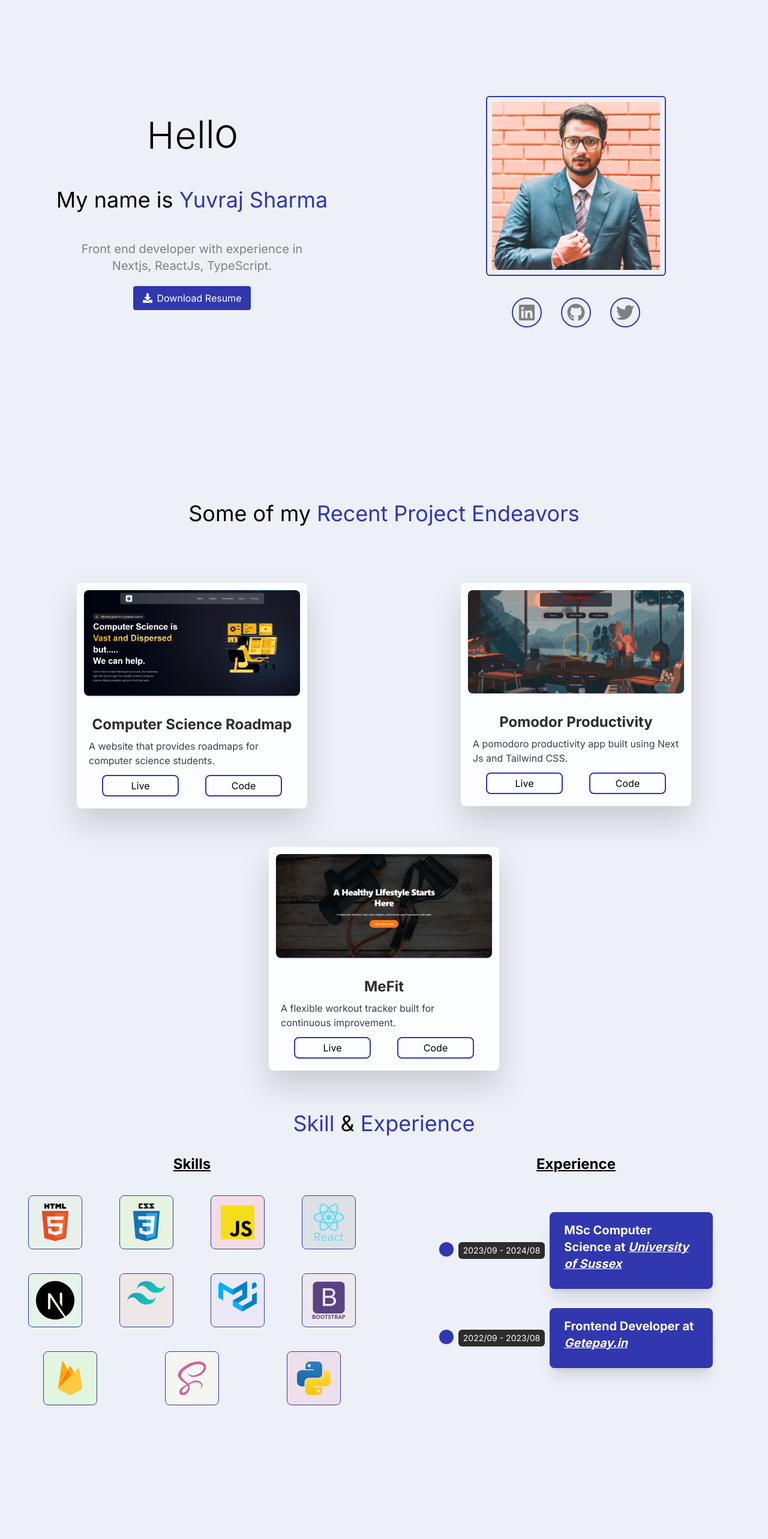
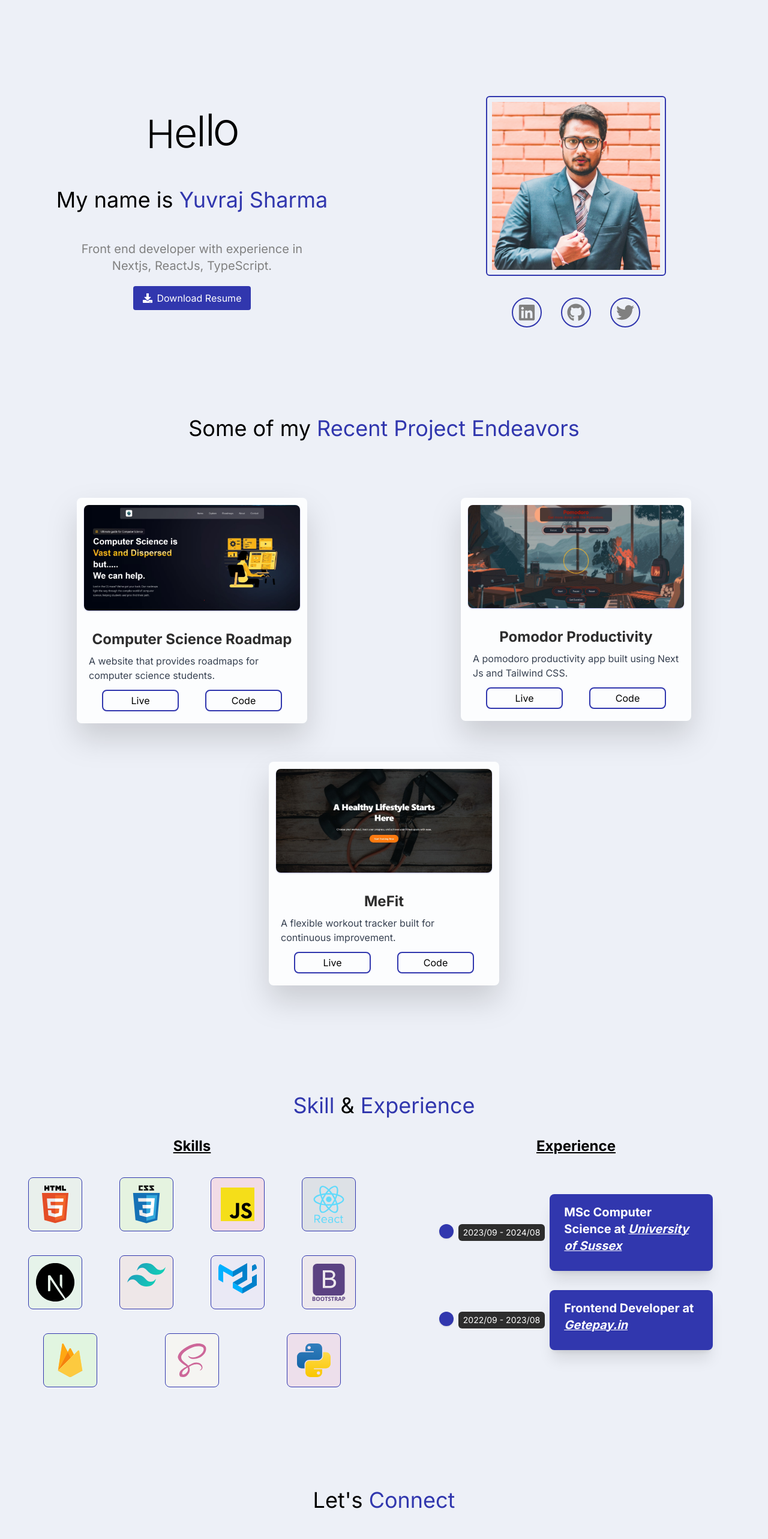
Before and after one commit to yuvrajsharma97/nextJSPortfolio, a Next.js app: page / in a window 1280 px wide. Shown: the top 2566 px of the page at 60% size. Built offline with nearby package versions, Linux system fonts and the light colour scheme.

Commit message:
h-screen

```diff
--- a/components/contentPages/contact.jsx
+++ b/components/contentPages/contact.jsx
@@ -38,7 +38,7 @@ const Contact = () => {
   }, []);
 
   return (
-    <div id="contact" className="min-h-screen max-h-full w-full pt-5">
+    <div id="contact" className="py-[6rem] max-h-full w-full pt-5">
       <h1 className="text-center m-4">
         <span className="xs:text-3xl text-4xl  font-normal">
           Let&apos;s <span className="text-color2">Connect</span>
--- a/components/contentPages/home.jsx
+++ b/components/contentPages/home.jsx
@@ -61,8 +61,8 @@ const HomePage = () => {
   }, []);
 
   return (
-    <div id="home" className="min-h-screen max-h-full w-full">
-      <div className="flex flex-wrap w-full pt-[6rem] lg:pt-[10rem]">
+    <div id="home" className="max-h-full w-full">
+      <div className="flex flex-wrap w-full py-[6rem] lg:pt-[10rem]">
         <div className="w-full lg:w-1/2 flex flex-col order-last">
           <div className="flex justify-center mt-[2rem] lg:mt-0">
             <Image
--- a/components/contentPages/project.jsx
+++ b/components/contentPages/project.jsx
@@ -80,7 +80,7 @@ const Project = () => {
   ];
 
   return (
-    <div id="projects" className="min-h-screen max-h-full w-full pt-5">
+    <div id="projects" className="py-[7rem] max-h-full w-full pt-5">
       <h1 className="text-center m-4">
         <span className="xs:text-3xl text-4xl  font-normal">
           Some of my{" "}
--- a/components/contentPages/skills.jsx
+++ b/components/contentPages/skills.jsx
@@ -105,7 +105,7 @@ const Skills = () => {
   }, []);
 
   return (
-    <div id="skills" className="min-h-screen max-h-full w-full pt-5">
+    <div id="skills" className="py-[6rem] max-h-full w-full pt-5">
       <h1 className="text-center m-4">
         <span className="xs:text-3xl text-4xl  font-normal">
           <span className="text-color2">Skill</span> &{" "}
```
